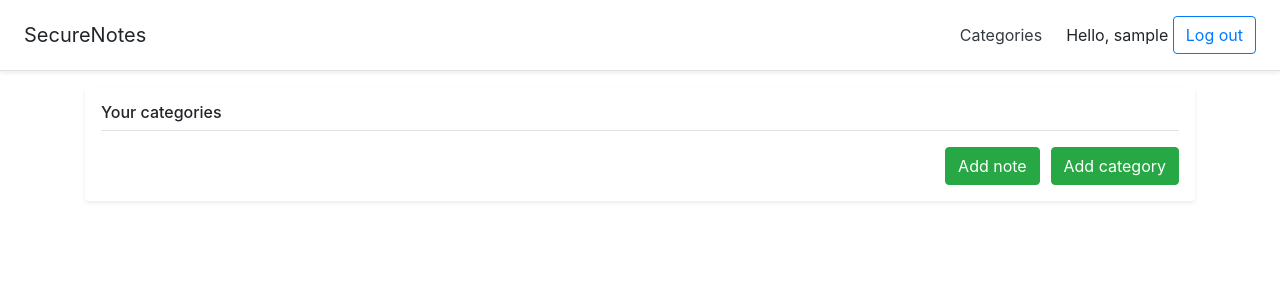
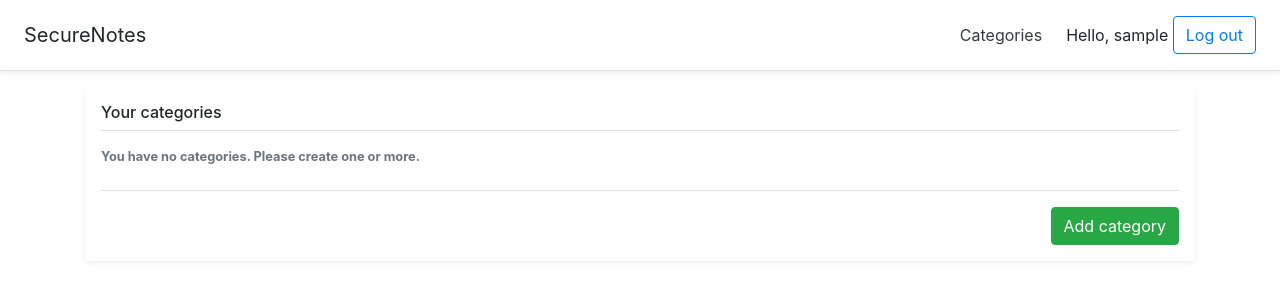
Before and after one commit to stepanbal/securenotes, a Django app: page / in a window 1280 px wide. Shown: the top 301 px of the page. Run offline with Django 3.2, Linux system fonts and the light colour scheme; the visitor is signed in with stand-in values (Sample User, id 1); data that the repository does not hold is empty; some libraries are stand-ins or nearby versions.

Commit message:
add message when user have not categories

```diff
--- a/templates/notes/index.html
+++ b/templates/notes/index.html
@@ -11,6 +11,13 @@
       <a class="btn btn-success btn-sm" href="{% url 'notes:category_add' %}">Add category</a>
     </small>
     {% endif %}
+   {% if not categories.count %}
+        <div class="media text-muted pt-3">
+            <p class="media-body pb-4 mb-0 small lh-125 border-bottom border-gray">
+              <strong class="d-block text-gray-dark">You have no categories. Please create one or more.</strong>
+            </p>
+        </div>
+   {% else %}
    {% for category in categories %}
    <div class="media text-muted pt-3">
    <svg class="bd-placeholder-img mr-2 rounded" width="24" height="24" xmlns="http://www.w3.org/2000/svg" preserveAspectRatio="xMidYMid slice" focusable="false" role="img" aria-label="Placeholder: 32x32"><rect width="100%" height="100%" fill="#e83e8c"></rect></svg>
@@ -23,8 +30,11 @@
       </p>
     </div>
    {% endfor %}
+   {% endif %}
     <small class="d-block text-right mt-3">
-      <a class="btn btn-success" href="{% url 'notes:post_add' %}">Add note</a>&nbsp;&nbsp;
+      {% if categories.count %}
+        <a class="btn btn-success" href="{% url 'notes:post_add' %}">Add note</a>
+      {% endif %}  &nbsp;&nbsp;
       <a class="btn btn-success" href="{% url 'notes:category_add' %}">Add category</a>
     </small>
   </div>
```
